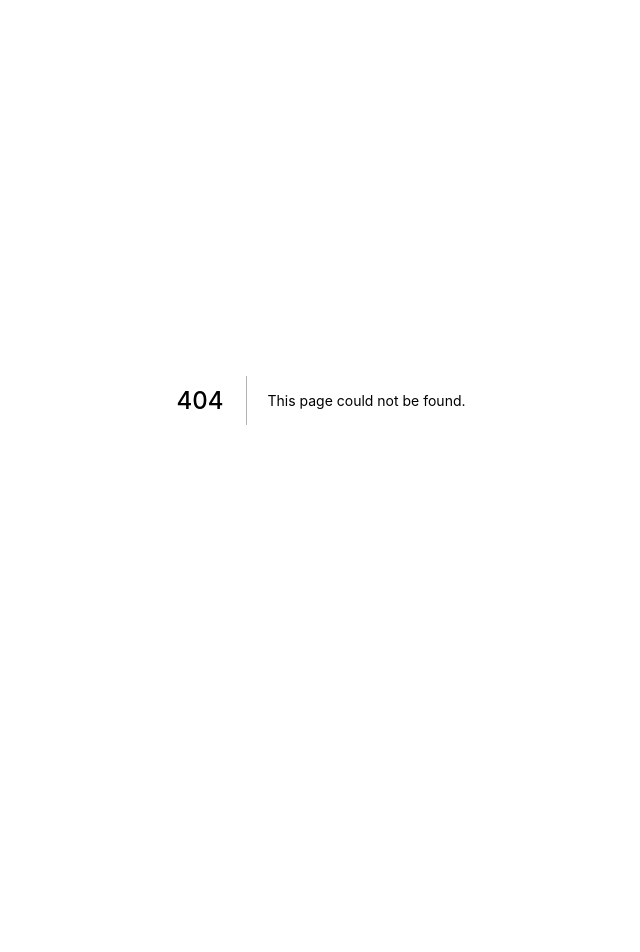
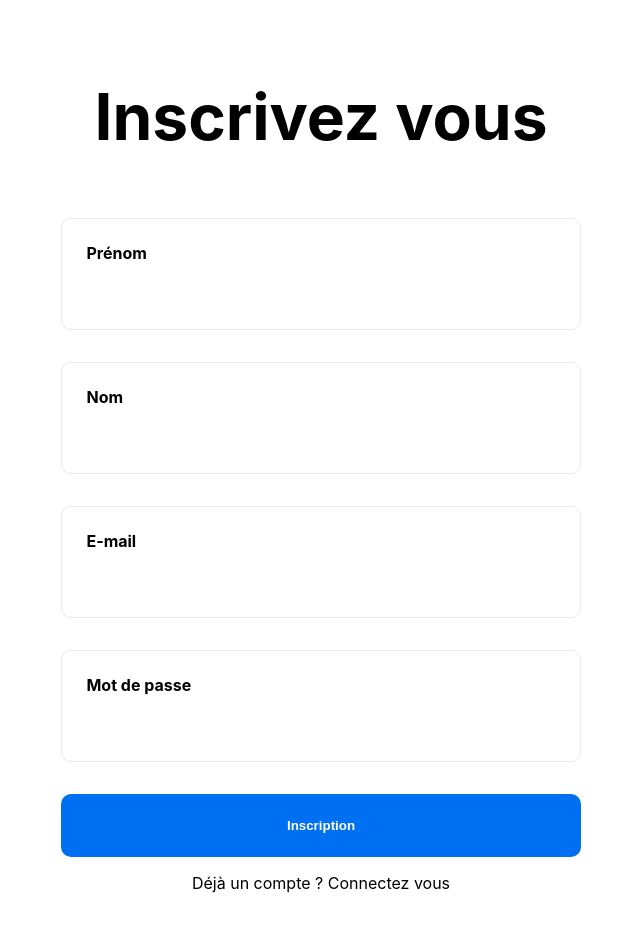
Before and after one commit to Kewey/Parking-vroom-vroom-front, a Next.js app: page /create in a window 1280 px wide. Before the commit this address had no page. Shown: the top 952 px of the page, without its empty margins (319-959 px from the left). Before the commit the page ends 800 px from the top, so only its background shows below. Built offline with nearby package versions, Linux system fonts and the light colour scheme.

Commit message:
add auth

```diff
--- a/package.json
+++ b/package.json
@@ -10,6 +10,7 @@
   "dependencies": {
     "next": "10.1.2",
     "react": "17.0.2",
-    "react-dom": "17.0.2"
+    "react-dom": "17.0.2",
+    "react-hook-form": "^6.15.5"
   }
 }
--- /dev/null
+++ b/pages/create.js
@@ -0,0 +1,79 @@
+import Head from 'next/head'
+import Link from 'next/link'
+import styles from '../styles/Form.module.css'
+import { useForm } from 'react-hook-form'
+
+export default function Create() {
+	const { register, handleSubmit } = useForm()
+	let loading = false
+	const onSubmit = (data) => {
+		console.log(`data`, data)
+		loading = true
+		fetch('http://127.0.0.1/api/users', { method: 'POST', body: data })
+			.then(() => console.log('logged'))
+			.catch((err) => console.log('error', err))
+			.finally(() => (loading = false))
+	}
+
+	return (
+		<div className={styles.container}>
+			<Head>
+				<title>Inscription | Vroom vroom</title>
+				<link rel='icon' href='/favicon.ico' />
+			</Head>
+
+			<main className={styles.main}>
+				<h1 className={styles.title}>Inscrivez vous</h1>
+
+				<div className={styles.grid}>
+					<form className={styles.form} onSubmit={handleSubmit(onSubmit)}>
+						<div className={styles.input}>
+							<label htmlFor='firstName'>Prénom</label>
+							<input
+								name='firstName'
+								id='firstName'
+								type='text'
+								ref={register({ required: true })}
+							/>
+						</div>
+						<div className={styles.input}>
+							<label htmlFor='lastName'>Nom</label>
+							<input
+								name='lastName'
+								id='lastName'
+								type='text'
+								ref={register({ required: true })}
+							/>
+						</div>
+						<div className={styles.input}>
+							<label htmlFor='email'>E-mail</label>
+							<input
+								name='email'
+								id='email'
+								type='text'
+								ref={register({ required: true })}
+							/>
+						</div>
+						<div className={styles.input}>
+							<label htmlFor='password'>Mot de passe</label>
+							<input
+								name='password'
+								id='password'
+								type='password'
+								ref={register({ required: true })}
+							/>
+						</div>
+						<button disabled={loading} type='submit'>
+							{loading ? 'Chargement' : 'Inscription'}
+						</button>
+					</form>
+					<Link href='/login'>Déjà un compte ? Connectez vous</Link>
+				</div>
+			</main>
+
+			<footer className={styles.footer}>
+				<p>Powered by Tom & Jordan</p>
+			</footer>
+		</div>
+	)
+}
--- /dev/null
+++ b/styles/Form.module.css
@@ -0,0 +1,129 @@
+.container {
+  min-height: 100vh;
+  padding: 0 0.5rem;
+  display: flex;
+  flex-direction: column;
+  justify-content: center;
+  align-items: center;
+}
+
+.main {
+  padding: 5rem 0;
+  flex: 1;
+  display: flex;
+  flex-direction: column;
+  justify-content: center;
+  align-items: center;
+}
+
+.footer {
+  width: 100%;
+  height: 100px;
+  border-top: 1px solid #eaeaea;
+  display: flex;
+  justify-content: center;
+  align-items: center;
+}
+
+.title a {
+  color: #0070f3;
+  text-decoration: none;
+}
+
+.title a:hover,
+.title a:focus,
+.title a:active {
+  text-decoration: underline;
+}
+
+.title {
+  margin: 0;
+  line-height: 1.15;
+  font-size: 4rem;
+}
+
+.title,
+.description {
+  text-align: center;
+}
+
+.description {
+  line-height: 1.5;
+  font-size: 1.5rem;
+}
+
+.grid {
+  width: 100%;
+  display: flex;
+  align-items: center;
+  justify-content: center;
+  flex-wrap: wrap;
+  max-width: 800px;
+  margin-top: 3rem;
+}
+
+.form {
+  width: 100%;
+  display: flex;
+  flex-direction: column;
+}
+
+.input {
+  margin: 1rem;
+  flex-basis: 45%;
+  padding: 1.5rem;
+  display: flex;
+  flex-direction: column;
+  text-align: left;
+  color: inherit;
+  text-decoration: none;
+  border: 1px solid #eaeaea;
+  border-radius: 10px;
+  transition: color 0.15s ease, border-color 0.15s ease;
+}
+
+.input:hover,
+.input:focus,
+.input:active {
+  color: #0070f3;
+  border-color: #0070f3;
+}
+
+.input label {
+  margin: 0 0 1rem 0;
+  font-size: 1rem;
+  font-weight: bold;
+}
+
+.input input {
+  font-size: 1rem;
+  line-height: 1.5;
+  border: none;
+  outline: none;
+}
+
+.form button {
+  margin: 1rem;
+  padding: 1.5rem;
+  border-radius: 10px;
+  background: #0070f3;
+  color: #fff;
+  border: none;
+  font-weight: bold;
+}
+
+.form button:hover {
+  background: #378cec;
+}
+
+
+.logo {
+  height: 1em;
+}
+
+@media (max-width: 600px) {
+  .grid {
+    width: 100%;
+    flex-direction: column;
+  }
+}
--- a/styles/globals.css
+++ b/styles/globals.css
@@ -9,6 +9,7 @@ body {
 a {
   color: inherit;
   text-decoration: none;
+  cursor: pointer;
 }
 
 * {
```
Also changed, not shown: pages/index.js (+18 -41 lines), pages/login.js (added, +37 -0 lines), 1 other file (tests, documents, lock files or other folders).
